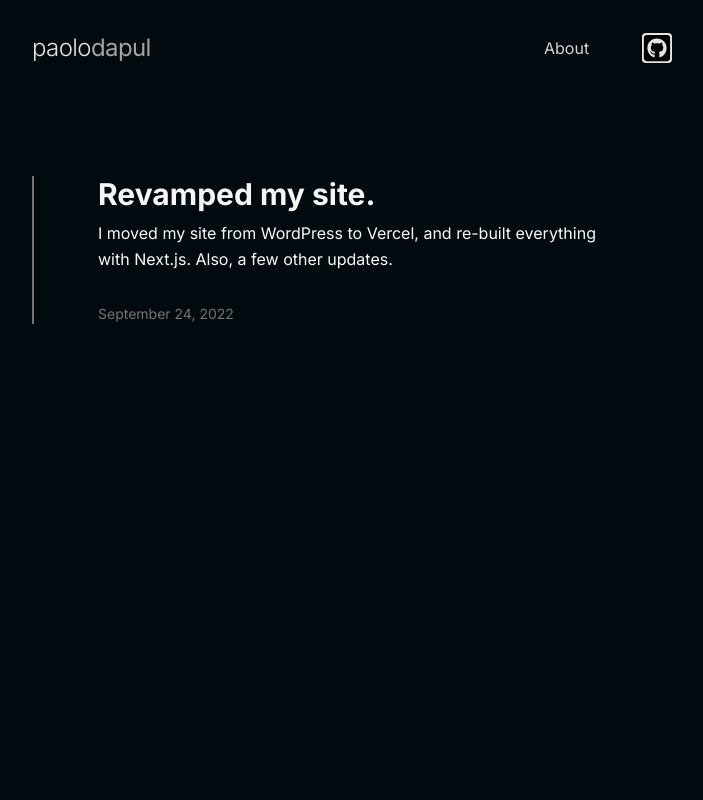
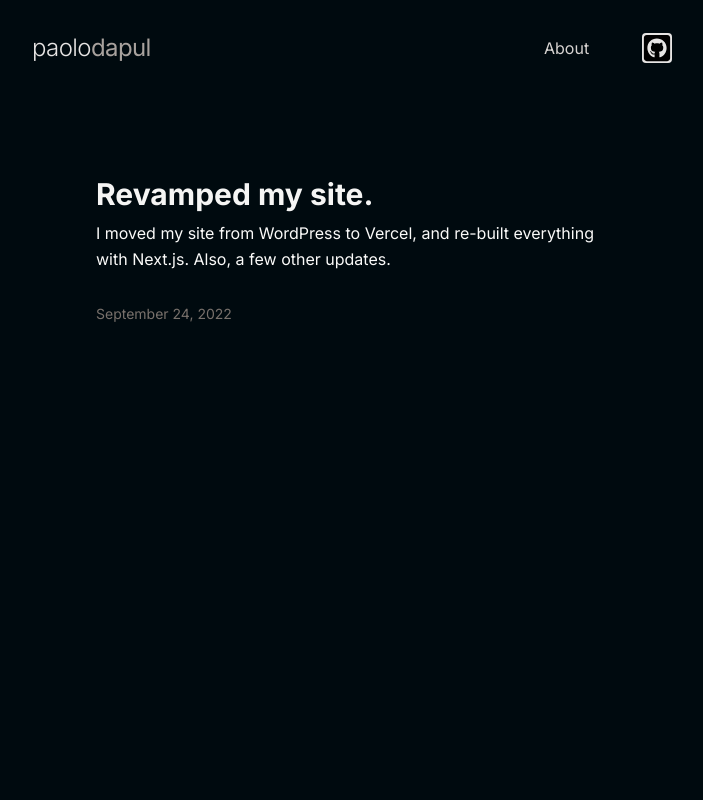
Before and after one commit to paolodapul/paolodapuldotnet, a Next.js app: page / in a window 1280 px wide. Shown: the top 800 px of the page, without its empty margins (288-991 px from the left). Built offline with nearby package versions, Linux system fonts and the light colour scheme.

Commit message:
Remove border

```diff
--- a/components/Post.js
+++ b/components/Post.js
@@ -2,7 +2,7 @@ import Link from 'next/link';
 
 export default function Post({ post }) {
   return (
-    <div className="-ml-16 mb-12 pl-16 border-double border-stone-500 border-l-2">
+    <div className="mb-12">
       <Link href={`/blog/${post.slug}`}>
         <a>
           <h1 className="text-stone-100 font-bold text-3xl mb-2 leading-9 tracking-normal">
```
